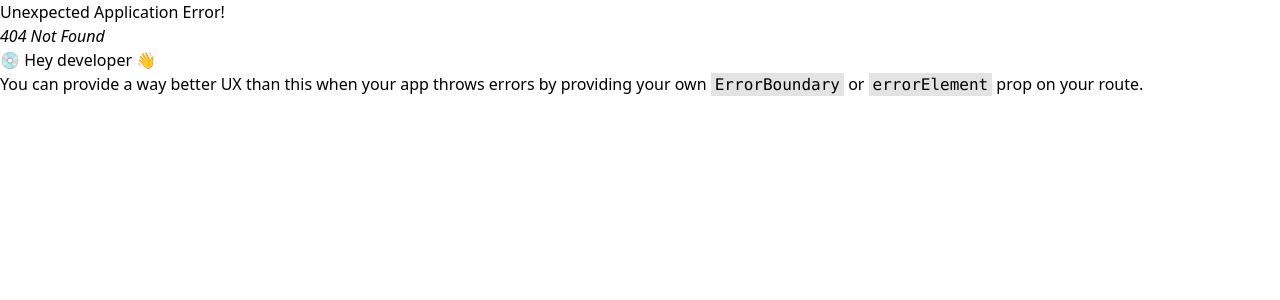
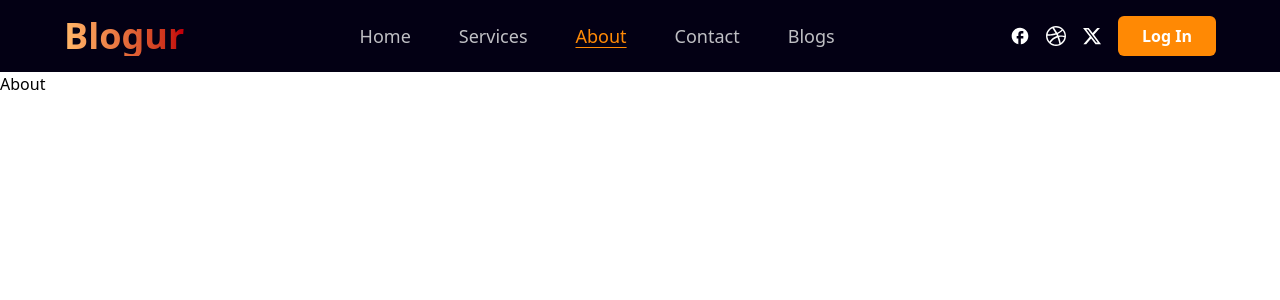
Before and after one commit to Joshuakibwage/blog-app, a React (Vite) app: page /about in a window 1280 px wide. Before the commit this address had no page. Shown: the top 300 px of the page. Built offline with nearby package versions, Linux system fonts and the light colour scheme.

Commit message:
Add active state of the navlink

```diff
--- a/src/components/Navbar.jsx
+++ b/src/components/Navbar.jsx
@@ -18,9 +18,9 @@ const Navbar = () => {
 
     //nav items
     const navItems = [
-        {path: '/home', Link: 'Home'},
+        {path: '/', Link: 'Home'},
         {path: '/services', Link: 'Services'},
-        {path: '/About', Link: 'About'},
+        {path: '/about', Link: 'About'},
         {path: '/contact', Link: 'Contact'},
         {path: '/blogs', Link: 'Blogs'}
     ]
@@ -30,8 +30,8 @@ const Navbar = () => {
         <nav className="w-[90%] mx-auto py-4 flex items-center justify-between">
             <a
                 href="/"
-                className="font-bold text-4xl bg-gradient-to-r from-orange-300 to-red-700 bg-clip-text
-                text-transparent"
+                className="font-bold text-4xl bg-gradient-to-r from-orange-300 to-red-700
+                            bg-clip-text text-transparent"
             >
                 Blogur
             </a>
@@ -39,11 +39,18 @@ const Navbar = () => {
             {/* nav items for larger screens */}
             <ul className="md:flex hidden text-lg gap-12">
                 {navItems.map(({path, Link}) => (
-                    <li key={path}>
+                    <li key={path} className="text-white/75 hover:text-white transition-all delay-200
+                                                ease-in-out"
+                    >
                         <NavLink
                             to={path}
-                            className="text-white/75 hover:text-white transition-all delay-200 ease-in-out
-                            "
+                            className={({isActive, isPending}) => (
+                                isActive
+                                ? "active"
+                                : isPending
+                                ? "pending"
+                                : ""
+                            )}
                         >
                             {Link}
                         </NavLink>
--- a/src/index.css
+++ b/src/index.css
@@ -1 +1,5 @@
 @import "tailwindcss";
+
+.active {
+    @apply text-orange-400 underline underline-offset-4
+}
--- a/src/main.jsx
+++ b/src/main.jsx
@@ -7,6 +7,7 @@ import Home from './pages/Home.jsx';
 import Blogs from './pages/Blogs.jsx';
 import Contact from './pages/Contact.jsx';
 import Services from './pages/Services.jsx';
+import About from './pages/About.jsx';
 
 const router = createBrowserRouter([
   {
@@ -28,6 +29,10 @@ const router = createBrowserRouter([
       {
         path:'/services',
         element:<Services />
+      },
+      {
+        path:'/about',
+        element: <About />
       }
     ]
   }
--- /dev/null
+++ b/src/pages/About.jsx
@@ -0,0 +1,9 @@
+
+
+const About = () => {
+  return (
+    <div>About</div>
+  )
+}
+
+export default About
```
